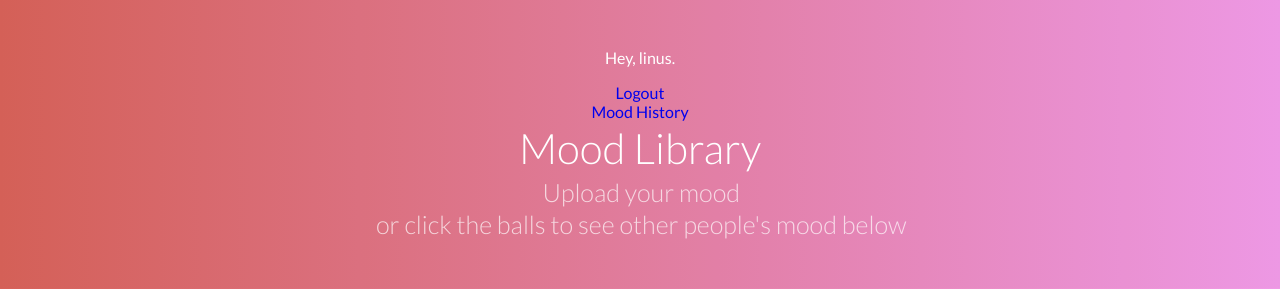
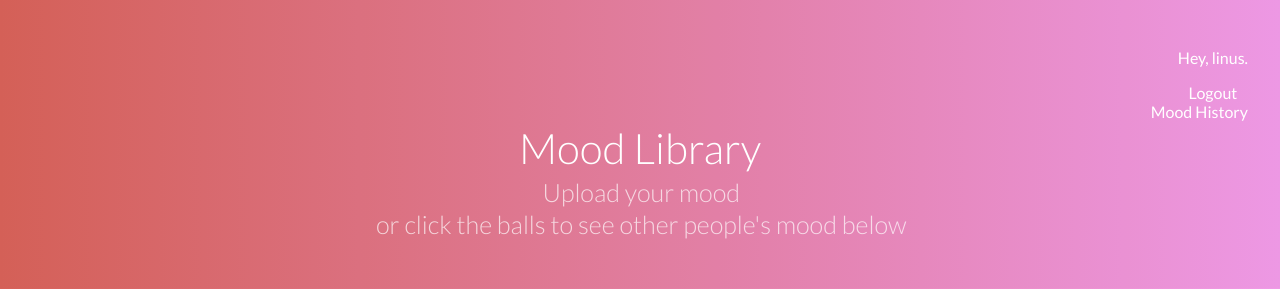
Before and after one commit to Linus0520/MoodLibrary, a PHP site: page / in a window 1280 px wide. Shown: the top 289 px of the page. Run offline with PHP 8.4, Linux system fonts and the light colour scheme; a user stored in the database is signed in; some libraries are stand-ins or nearby versions.

Commit message:
Update demo.css

```diff
--- a/css/demo.css
+++ b/css/demo.css
@@ -34,6 +34,17 @@ a {
 	padding: 2em;
 	text-align: center;
 	background: rgba(0,0,0,0.01);
+}
+
+.header{
+	display: flex;
+	flex-direction: column;
+	justify-content: flex-start;
+	align-items: flex-end;
+}
+
+.header a{
+	color: white;
 }
 
 .container > header h1 {
```
